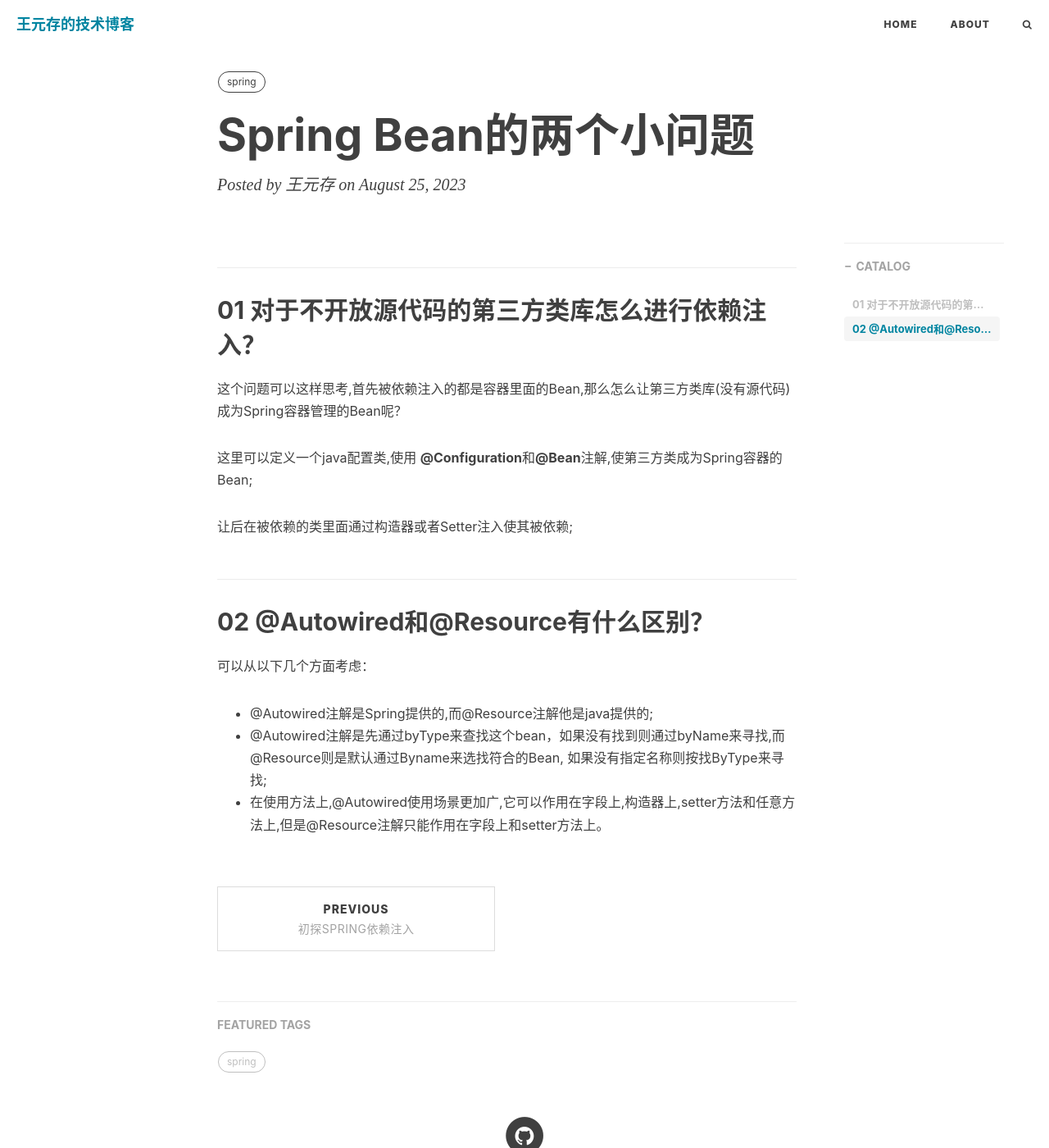
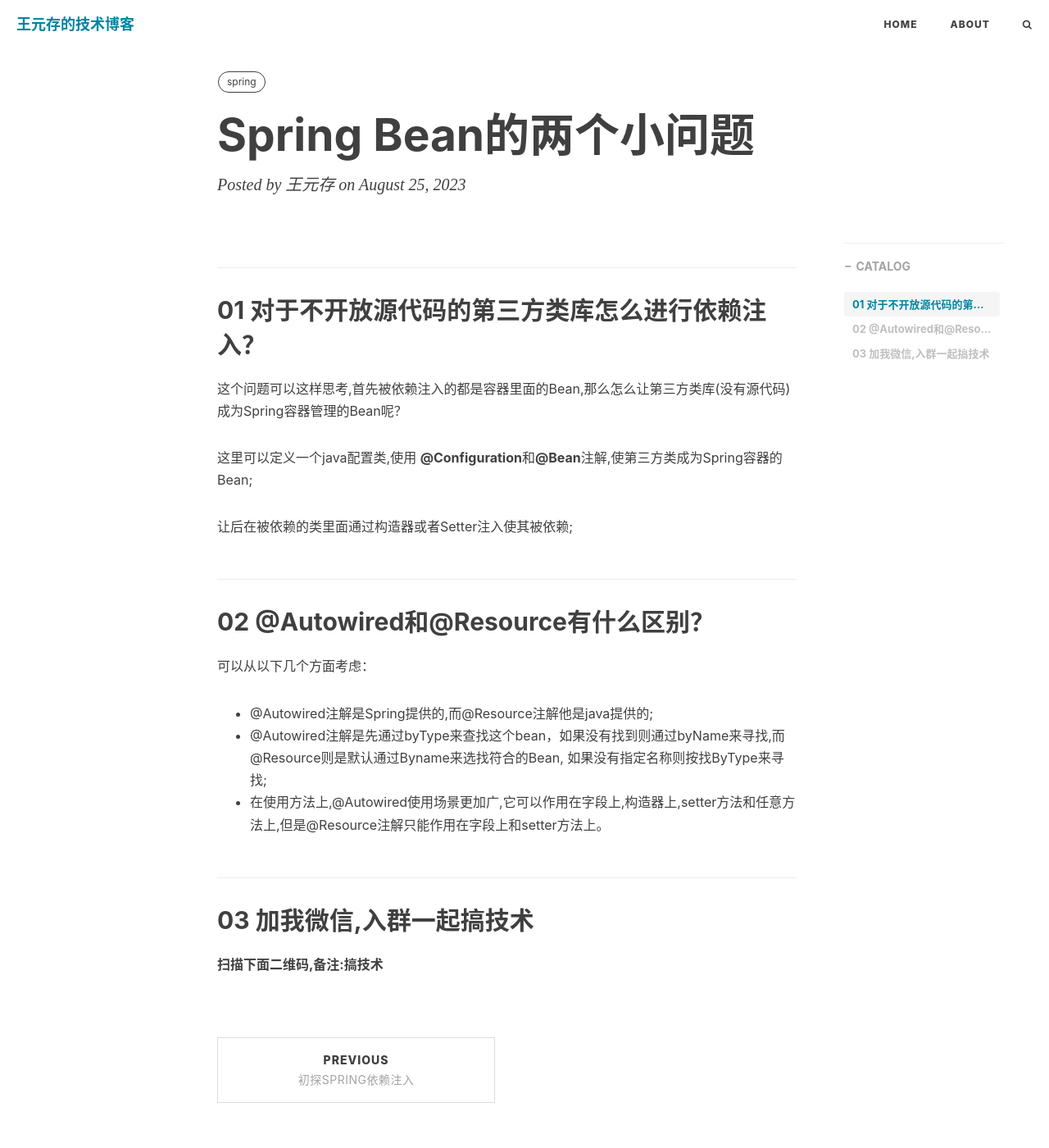
Before and after one commit to cat-owner/tech.blog.github.io, a Jekyll site: the page built from _posts/read_spring/2023-08-25-spring03.md, in a window 1280 px wide and 1400 px high. Shown: the whole window at 82% size. Built offline with Jekyll 4.4.1, drawn with Linux system fonts in a browser that asks for light colours; nearby versions of some CDN libraries; comment, search, counter and statistics services are not loaded.

Commit message:
Spring02-两个小问题

```diff
--- a/_posts/read_spring/2023-08-25-spring03.md
+++ b/_posts/read_spring/2023-08-25-spring03.md
@@ -22,3 +22,9 @@
 - @Autowired注解是Spring提供的,而@Resource注解他是java提供的;
 - @Autowired注解是先通过byType来查找这个bean，如果没有找到则通过byName来寻找,而@Resource则是默认通过Byname来选找符合的Bean, 如果没有指定名称则按找ByType来寻找;
 - 在使用方法上,@Autowired使用场景更加广,它可以作用在字段上,构造器上,setter方法和任意方法上,但是@Resource注解只能作用在字段上和setter方法上。
+
+03 加我微信,入群一起搞技术
+------
+
+**扫描下面二维码,备注:搞技术**
+![](http://wyctech.work/img/spring/wechat.png)
```
